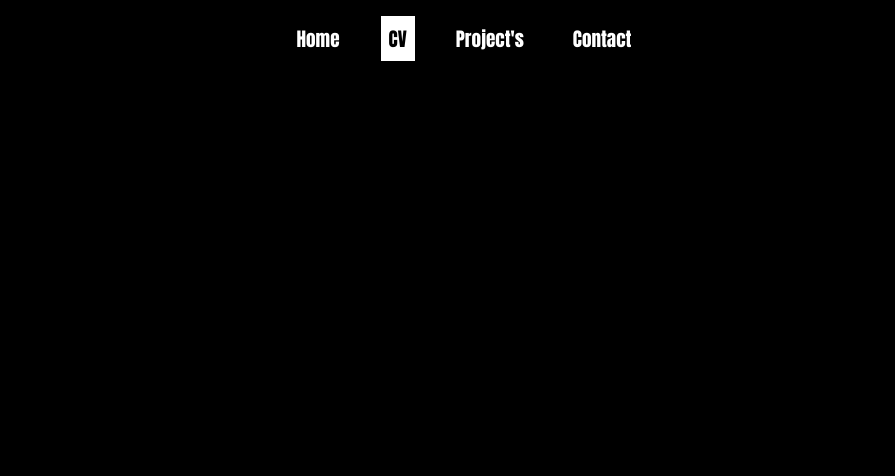
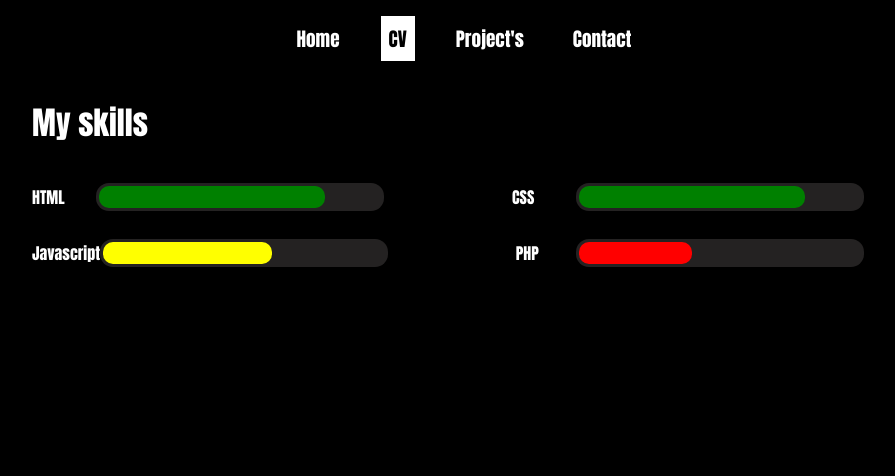
Before and after one commit to Vincent007super/Portfolio, a PHP site: page /Pages/html/CV.html in a window 1280 px wide. Shown: the top 476 px of the page, without its empty margins (192-1087 px from the left). Run offline with PHP 8.4, Linux system fonts and the light colour scheme.

Commit message:
Template CV
Template CV coded. Ready to be re-used and animated.

```diff
--- a/Pages/css/CV.css
+++ b/Pages/css/CV.css
@@ -1,48 +1,55 @@
-#menu {
-    margin: 2vh;
+#main {
+    width: 100vw;
+    height: 50vh;
     display: flex;
-    width: 100vw;
-    flex-direction: row;
-    justify-content: center;
+    flex-direction: column;
+    align-items: center;
 }
 
-#menuSelect {
-    display: flex;
-    width: 30%;
-    justify-content: space-around;
+.wrapper {
+    width: 65%;
 }
 
-.menuButton {
-    min-width: max-content;
+.mainLine {
+    display: flex;
+    gap: 10vw;
 }
 
-.menuButton:hover {
-    animation: menuSelecter 0.5s 0s forwards;
-    border: white solid 2px;
+.div1 {
+width: 50%;
+display: flex;
+align-items: center;
+justify-content: space-between;
 }
 
-.menuLinks {
-    padding: 1vh;
-    font-size: 1.5vw;
-}
-
-a {
-    text-decoration: none;
-    color: inherit;
-}
-/*
 .progressbar {
     background-color: rgb(36, 34, 34);
     border-radius: 13px;
     padding: 3px;
+    width: 22vw;
+    height: 40%;
   }
 
   .progressbar>div {
-    background-color: rgb(255, 255, 255);
-    width: 40%;
-    height: 2vh;
+
+    height: 100%;
     border-radius: 10px;
   }
+
+.goodBar {
+    background-color: green;
+    width: 80%;
+}
+
+.mediumBar {
+    background-color: yellow;
+    width: 60%;
+}
+
+.badBar {
+    background-color: red;
+    width: 40%;
+}
 
   animations
   @keyframes {
@@ -53,4 +60,3 @@ a {
 
     }
   }
-  */
--- a/Pages/html/CV.html
+++ b/Pages/html/CV.html
@@ -13,7 +13,6 @@
 </head>
 
 <body>
-
     <div id="menu">
         <div id="menuSelect">
             <a class="menuButton" href="../../index.html">
@@ -30,25 +29,89 @@
             </a>
         </div>
     </div>
-    <div id="wrapper">
+    <div id="main">
+        <div class="wrapper">
+            <h1>My skills</h1>
+            <div class="mainLine">
+                <div class="div1">
+                    <p>
+                        HTML
+                    </p>
+                    <div class="progressbar">
+                        <div class="goodBar"></div>
+                    </div>
+                </div>
+                <div class="div1">
+                    <p>
+                        CSS
+                    </p>
+                    <div class="progressbar">
+                        <div class="goodBar"></div>
+                    </div>
+                </div>
+            </div>
+            <div class="mainLine">
+                <div class="div1">
+                    <p>
+                        Javascript
+                    </p>
+                    <div class="progressbar">
+                        <div class="mediumBar"></div>
+                    </div>
+                </div>
+                <div class="div1">
+                    <p>
+                        PHP
+                    </p>
+                    <div class="progressbar">
+                        <div class="badBar"></div>
+                    </div>
+                </div>
+            </div>
+            </div>
             <div class="mainLine">
                 <p>
 
                 </p>
-            <!--
-    <div class="progressbar">
-        <div></div>
             </div>
--->
+        </div>
+        <div class="wrapper">
+            <h1></h1>
+            <div class="mainLine">
+                <p>
+
+                </p>
             </div>
             <div class="mainLine">
+                <p>
 
+                </p>
             </div>
             <div class="mainLine">
+                <p>
 
+                </p>
             </div>
         </div>
+        <div class="wrapper">
+            <h1></h1>
+            <div class="mainLine">
+                <p>
 
+                </p>
+            </div>
+            <div class="mainLine">
+                <p>
+
+                </p>
+            </div>
+            <div class="mainLine">
+                <p>
+
+                </p>
+            </div>
+        </div>
+    </div>
 </body>
 
 </html>
```
Lines whose indentation alone changed are shown as unchanged.
